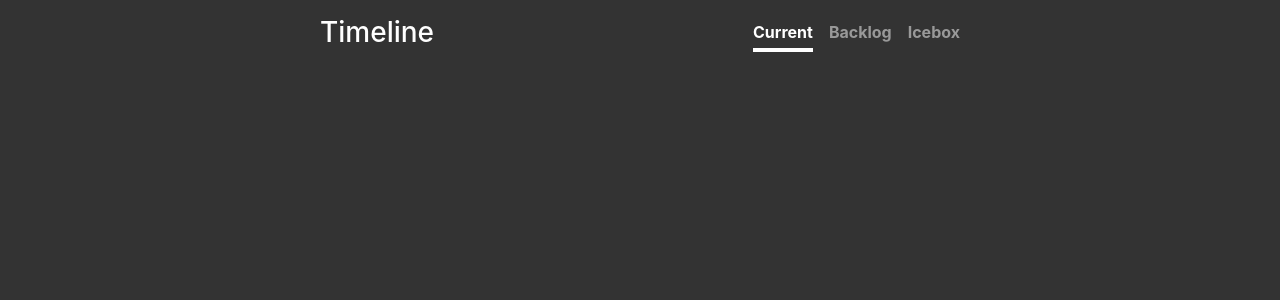
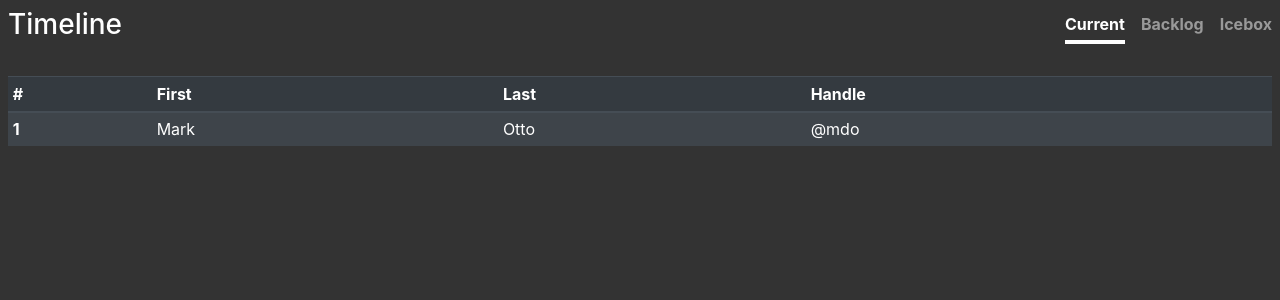
Before and after one commit to sybrex/til, a Flask app: template til/templates/current.html in a window 1280 px wide. Shown: the top 300 px of the page. Run offline with Flask 2, Linux system fonts and the light colour scheme; the template is opened without the code that fills it, so the values that code supplies are empty; parts of the project's set-up code (start-up, migrations or seed data) failed here and were passed over; some libraries are stand-ins or nearby versions.

Commit message:
Prepare front-end

```diff
--- a/til/static/css/main.css
+++ b/til/static/css/main.css
@@ -28,7 +28,7 @@ a:hover {
 }
 
 .cover-container {
-  max-width: 42em;
+
 }
 
 .masthead {
--- a/til/templates/current.html
+++ b/til/templates/current.html
@@ -1,8 +1,8 @@
 {% extends "layout.html" %}
 
 {% block content %}
-<div class="cover-container d-flex w-100 h-100 p-3 mx-auto flex-column">
-    <header class="masthead mb-auto">
+<div class="cover-container d-flex w-100 h-100 p-2 mx-auto flex-column">
+    <header class="masthead">
         <div class="inner">
             <h3 class="masthead-brand">Timeline</h3>
             <nav class="nav nav-masthead justify-content-center">
@@ -12,5 +12,25 @@
             </nav>
         </div>
     </header>
+
+    <table class="table table-striped table-dark table-sm">
+    <thead>
+        <tr>
+            <th scope="col">#</th>
+            <th scope="col">First</th>
+            <th scope="col">Last</th>
+            <th scope="col">Handle</th>
+        </tr>
+    </thead>
+    <tbody>
+        <tr>
+            <th scope="row">1</th>
+            <td>Mark</td>
+            <td>Otto</td>
+            <td>@mdo</td>
+        </tr>
+    </tbody>
+    </table>
+
 </div>
 {% endblock %}
```
